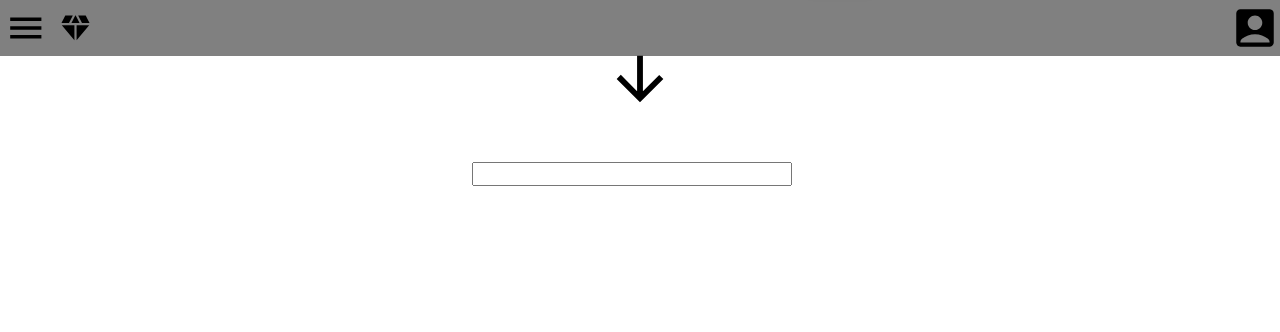
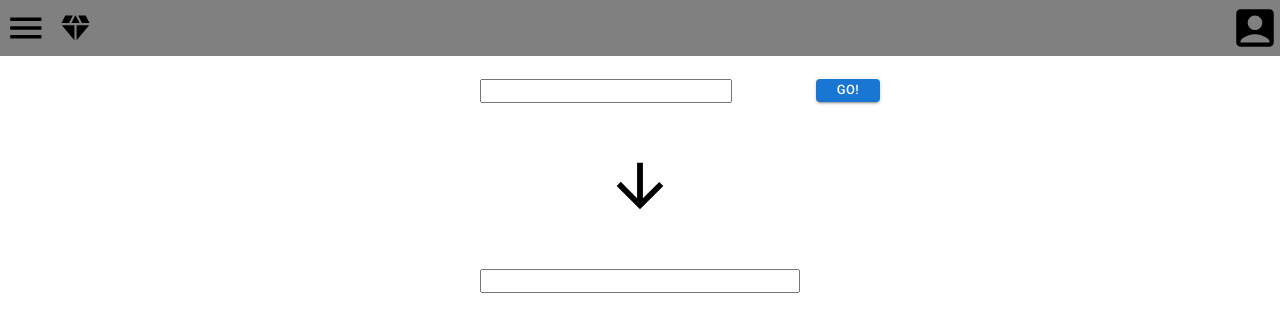
Before and after one commit to ben-me/url-shortener-assignment, a React (Create React App) app: page / in a window 1280 px wide. Shown: the top 332 px of the page. Built offline with nearby package versions, Linux system fonts and the light colour scheme.

Commit message:
add form, update fetch with error handling, edit styling

```diff
--- a/src/App.js
+++ b/src/App.js
@@ -12,7 +12,8 @@ function App() {
   const [urlValue, setURLValue] = useInput("");
   const [shortURLValue, setShortURLValue] = useState("");
 
-  async function handleClick() {
+  async function handleSubmit(event) {
+    event.preventDefault();
     const newURL = { url: urlValue, ttlInSeconds: 60 };
 
     await fetch("https://urlshortener.smef.io/urls", {
@@ -23,7 +24,12 @@ function App() {
       },
       body: JSON.stringify(newURL),
     })
-      .then((response) => response.json())
+      .then((response) => {
+        if (!response.ok) {
+          throw Error(response.statusText);
+        }
+        response.json();
+      })
       .then((data) => {
         setShortURLValue(`https://urlshortener.smef.io/${data.id}`);
       });
@@ -39,15 +45,12 @@ function App() {
         <AccountBoxIcon sx={{ fontSize: 50 }} />
       </NavBar>
       <StyledMain>
-        {setURLValue}
-        <StyledMaterialButton
-          variant="contained"
-          size="small"
-          onClick={handleClick}
-          type="submit"
-        >
-          Go!
-        </StyledMaterialButton>
+        <StyledForm type="submit" onSubmit={handleSubmit}>
+          {setURLValue}
+          <StyledMaterialButton variant="contained" size="small" type="submit">
+            Go!
+          </StyledMaterialButton>
+        </StyledForm>
         <Arrow sx={{ fontSize: 70 }} />
         <StyledInput
           name="smallURL"
@@ -65,6 +68,8 @@ export default App;
 const NavBar = styled.nav`
   width: 100vw;
   height: 3.5rem;
+  position: fixed;
+  top: 0;
   display: flex;
   justify-content: space-between;
   align-items: center;
@@ -80,11 +85,17 @@ const LeftItems = styled.div`
 const StyledMain = styled.main`
   position: fixed;
   display: grid;
-  grid-template-columns: 1fr 1rem;
+  grid-template-columns: 1fr;
   row-gap: 3rem;
   left: 50%;
   top: 50%;
-  transform: translateY(-200%) translateX(-50%);
+  transform: translateY(-150%) translateX(-50%);
+`;
+
+const StyledForm = styled.form`
+  position: relative;
+  display: flex;
+  width: 100%;
 `;
 
 const StyledInput = styled.input`
@@ -93,14 +104,16 @@ const StyledInput = styled.input`
 
 const StyledMaterialButton = styled(Button)`
   && {
+    position: absolute;
     margin: 0 1rem;
     padding: 0 1rem;
+    right: -6rem;
   }
 `;
 
 const Arrow = styled(ArrowDownwardOutlinedIcon)`
   && {
     justify-self: center;
-    grid-column: span 2;
+    grid-column: span 3;
   }
 `;
```
